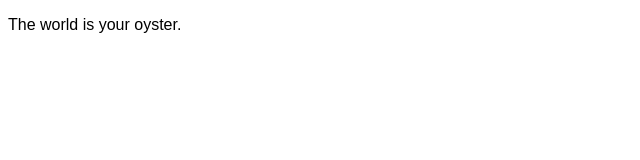
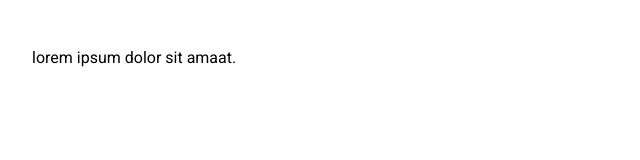
Before and after one commit to shangkaul/krozaro_component_lib, a website built with Parcel: page index.html in a window 1280 px wide. Shown: the whole page, without its empty margins (0-640 px from the left). Built offline with nearby package versions, Linux system fonts and the light colour scheme.

Commit message:
added global utility section

```diff
--- a/index.html
+++ b/index.html
@@ -1,13 +1,21 @@
 <!DOCTYPE html>
 <html>
   <head>
-    <title>Parcel Sandbox</title>
+    <title>Krozaro</title>
     <meta charset="UTF-8" />
+
+    <!-- <nav>
+      <div class="logo">Krozaro</div>
+      <div class="navList">
+        <div class="navItem">Home</div>
+        <div class="navItem">Home</div>
+        <div class="navItem">Home</div>
+      </div>
+    </nav> -->
   </head>
 
   <body>
-    <p>The world is your oyster.</p>
-
+    <p>lorem ipsum dolor sit amaat.</p>
     <script src="src/index.js"></script>
   </body>
 </html>
--- a/package.json
+++ b/package.json
@@ -1,5 +1,5 @@
 {
-  "name": "krozaro-component-lib",
+  "name": "krozaro-component-lib-fork",
   "version": "1.0.0",
   "description": "",
   "main": "index.html",
--- a/src/styles.css
+++ b/src/styles.css
@@ -1,3 +1,75 @@
+/* ------------utilities start */
+@import url("https://fonts.googleapis.com/css2?family=Roboto&family=Roboto+Condensed&display=swap");
+@import url("https://fonts.googleapis.com/css2?family=Montserrat&family=Roboto&family=Roboto+Condensed&display=swap");
+
+/* -----typography---------- */
+:root {
+  --font-primary: Roboto, sans-serif;
+  --font-secondary: Montserrat, sans-serif;
+
+  /* set base values */
+  --text-base-size: 1em;
+  --text-scale-ratio: 1.2;
+
+  --text-sm: calc(var(--text-base-size) / var(--text-scale-ratio));
+  --text-md: calc(var(--text-base-size) * var(--text-scale-ratio));
+  --text-lg: calc(
+    var(--text-base-size) * var(--text-scale-ratio) * var(--text-scale-ratio)
+  );
+  --text-xl: calc(
+    var(--text-base-size) * var(--text-scale-ratio) * var(--text-scale-ratio) *
+      var(--text-scale-ratio)
+  );
+
+  /* colors */
+  --color-success: #88c459;
+  --color-error: #f5414f;
+  --color-warning: #ffd137;
+
+  --black: #1d1d21;
+  --gray-10: #2e2e31;
+  --gray-6: #7b7a7d;
+  --gray-4: #a5a5a6;
+  --gray-3: #bbbbbc;
+  --gray-2: #d1d0d2;
+  --gray-1: #e8e7e8;
+  --white: white;
+
+  /* spacing */
+  --space-unit: 1em;
+  --space-xs: calc(0.5 * var(--space-unit));
+  --space-sm: calc(0.75 * var(--space-unit));
+  --space-md: calc(1.25 * var(--space-unit));
+  --space-lg: calc(2 * var(--space-unit));
+}
+
 body {
-  font-family: sans-serif;
+  font-size: var(--text-base-size);
+  font-family: var(--font-primary);
+  color: var(--color-text);
 }
+* {
+  box-sizing: border-box;
+  padding: var(--space-xs);
+}
+
+/* ------------utility end-------- */
+/* nav {
+  display: flex;
+  align-items: center;
+  background-color: dodgerblue;
+  color: white;
+  padding: 1em;
+}
+
+.logo {
+  font-size: 2em;
+  font-weight: 600;
+  margin-right: auto;
+}
+
+.navList {
+  display: flex;
+  justify-content: space-around;
+  width: 30vw;
+} */
```
Also changed, not shown: src/components/utility.css (added).
